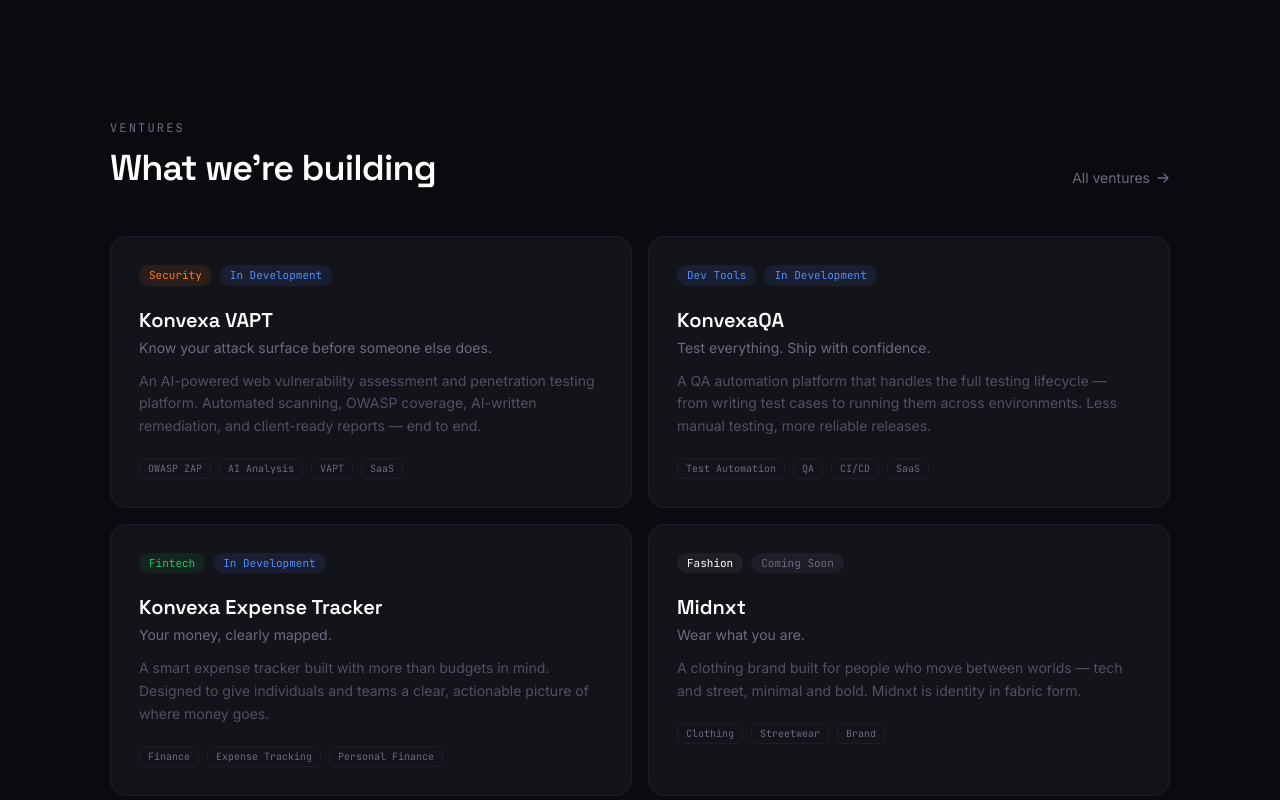
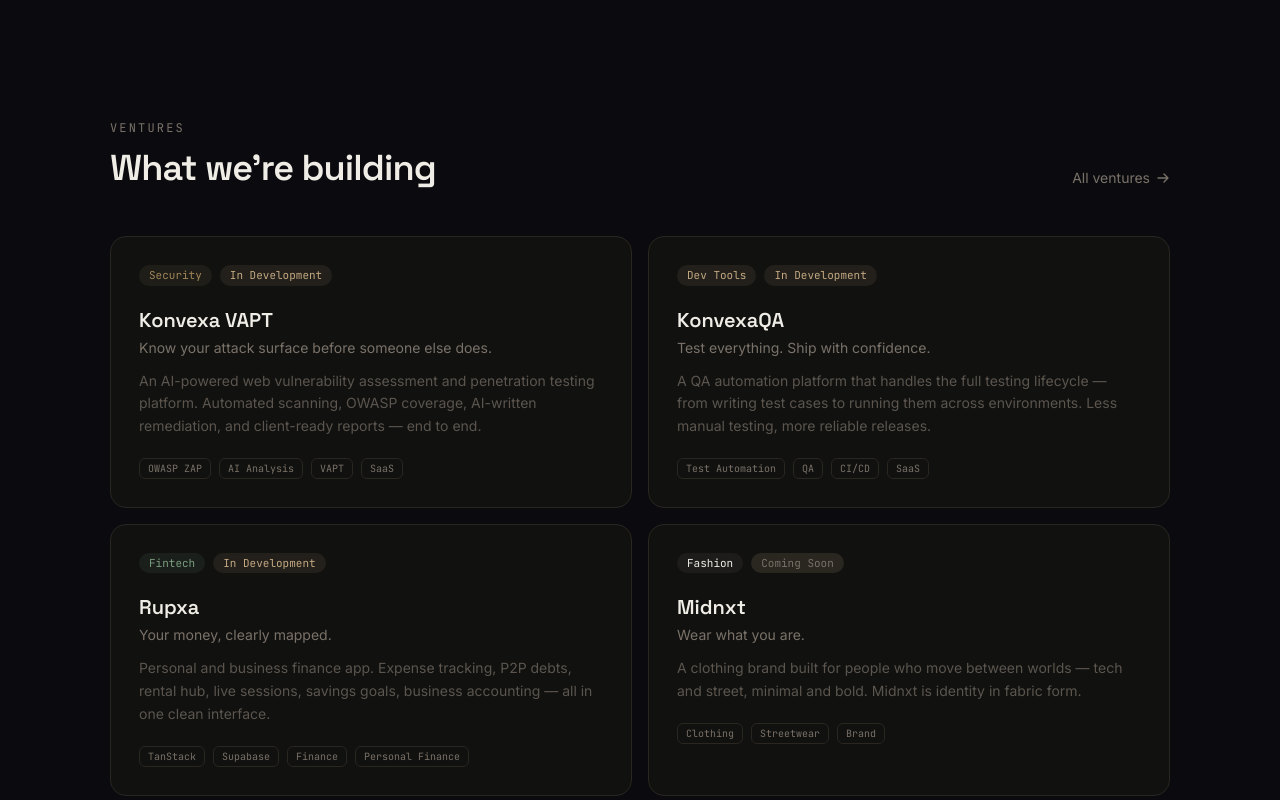
Before and after one commit to KonvexaHQ/konvexa-website, a Next.js app: page / in a window 1280 px wide. Shown: the part 860-1660 px from the top of the page. Built offline with nearby package versions, Linux system fonts and the light colour scheme.

Commit message:
feat: brown palette + rename Rupxa

```diff
--- a/src/lib/ventures.ts
+++ b/src/lib/ventures.ts
@@ -39,17 +39,17 @@
     tags: ["Test Automation", "QA", "CI/CD", "SaaS"],
   },
   {
-    id: "expense",
-    name: "Konvexa Expense Tracker",
+  id: "rupxa",
+  name: "Rupxa",
   tagline: "Your money, clearly mapped.",
   description:
-      "A smart expense tracker built with more than budgets in mind. Designed to give individuals and teams a clear, actionable picture of where money goes.",
+    "Personal and business finance app. Expense tracking, P2P debts, rental hub, live sessions, savings goals, business accounting — all in one clean interface.",
   category: "Fintech",
   categoryColor: "text-clear bg-clear/10",
   status: "In Development",
-    accentColor: "#22C55E",
+  accentColor: "#7A9E7E",
   href: "#",
-    tags: ["Finance", "Expense Tracking", "Personal Finance"],
+  tags: ["TanStack", "Supabase", "Finance", "Personal Finance"],
 },
   {
     id: "midnxt",
--- a/tailwind.config.ts
+++ b/tailwind.config.ts
@@ -5,21 +5,21 @@
   theme: {
     extend: {
       colors: {
-        void: "#0B0B0F",
-        signal: "#FFFFFF",
-        scan: "#4F8CFF",
-        breach: "#FF7A18",
-        clear: "#22C55E",
-        surface: {
-          DEFAULT: "#13131A",
-          raised: "#181820",
-        },
-        border: {
-          DEFAULT: "#1E1E28",
-          subtle: "#17171F",
-        },
-        muted: "#6B6B80",
-      },
+  void: "#0A0A0A",
+  signal: "#F0EDE6",
+  scan: "#C4A882",
+  breach: "#A0855A",
+  clear: "#7A9E7E",
+  surface: {
+    DEFAULT: "#111110",
+    raised: "#181714",
+  },
+  border: {
+    DEFAULT: "#2A2620",
+    subtle: "#1E1B17",
+  },
+  muted: "#7A7268",
+},
       fontFamily: {
         display: ["var(--font-display)", "sans-serif"],
         sans: ["var(--font-sans)", "sans-serif"],
```
Also changed, not shown: 1 other file (tests, documents, lock files or other folders). Lines whose indentation alone changed are shown as unchanged.
